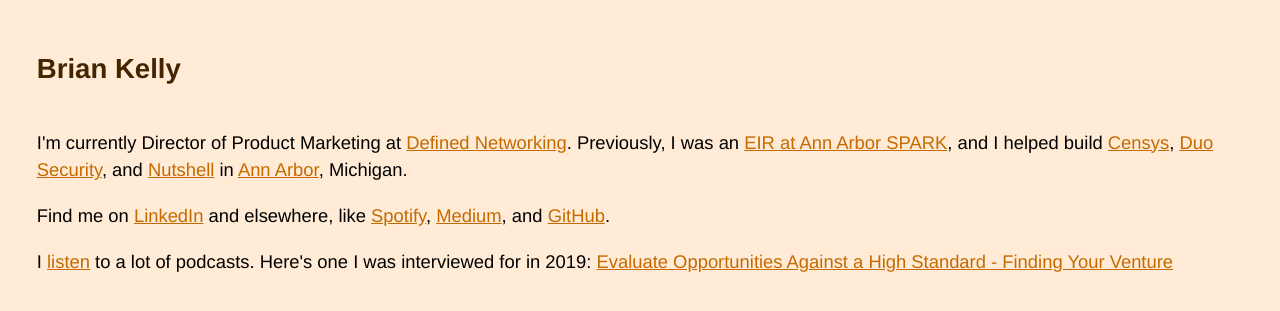
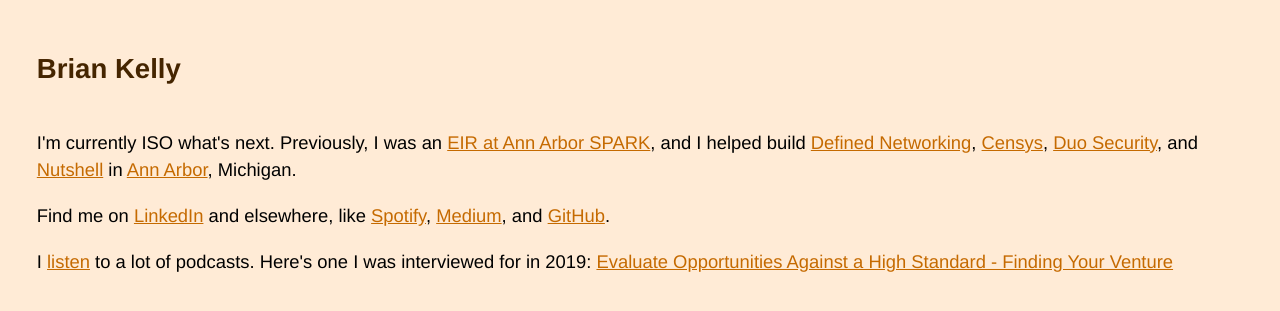
Before and after one commit to briankelly/briankelly.github.io, a Jekyll site: the page built from index.html, in a window 1280 px wide, cut to the strip 0-327 px from the top of the page. Shown: the top 311 px of the strip. Built offline with Jekyll 4.4.1, drawn with Linux system fonts in a browser that asks for light colours; comment, search, counter and statistics services are not loaded.

Commit message:
ISO what's next

```diff
--- a/index.html
+++ b/index.html
@@ -4,7 +4,7 @@
 ---
 
     <div id="home">
-      <p>I'm currently Director of Product Marketing at <a href="https://www.defined.net/">Defined Networking</a>. Previously, I was an <a href="https://annarborusa.org/news/from-job-seeker-to-co-founder-reflecting-on-ann-arbors-entrepreneurial-ecosystem/" >EIR at Ann Arbor SPARK</a>, and I helped build <a href="https://censys.io/">Censys</a>, <a href="https://duo.com/">Duo Security</a>, and <a href="https://www.nutshell.com/">Nutshell</a> in <a href="https://madeina2.com/">Ann Arbor</a>, Michigan.</p>
+      <p>I'm currently ISO what's next. Previously, I was an <a href="https://annarborusa.org/news/from-job-seeker-to-co-founder-reflecting-on-ann-arbors-entrepreneurial-ecosystem/" >EIR at Ann Arbor SPARK</a>, and I helped build <a href="https://www.defined.net/">Defined Networking</a>, <a href="https://censys.io/">Censys</a>, <a href="https://duo.com/">Duo Security</a>, and <a href="https://www.nutshell.com/">Nutshell</a> in <a href="https://madeina2.com/">Ann Arbor</a>, Michigan.</p>
       <p>Find me on <a href="https://www.linkedin.com/in/bckelly">LinkedIn</a> and elsewhere, like <a href="https://play.spotify.com/user/y2bk/playlist/6p1qQaykbzbnmbFmBEe0aS">Spotify</a>, <a href="https://medium.com/@bkelly">Medium</a>, and <a href="https://github.com/briankelly">GitHub</a>.</p>
       <p>I <a href="https://www.breaker.audio/u/bk">listen</a> to a lot of podcasts. Here's one I was interviewed for in 2019: <a href="https://findingyourventure.com/evaluate-opportunities-against-a-high-standard-brian-kelly/">Evaluate Opportunities Against a High Standard - Finding Your Venture</a></p>
     </div>
```
